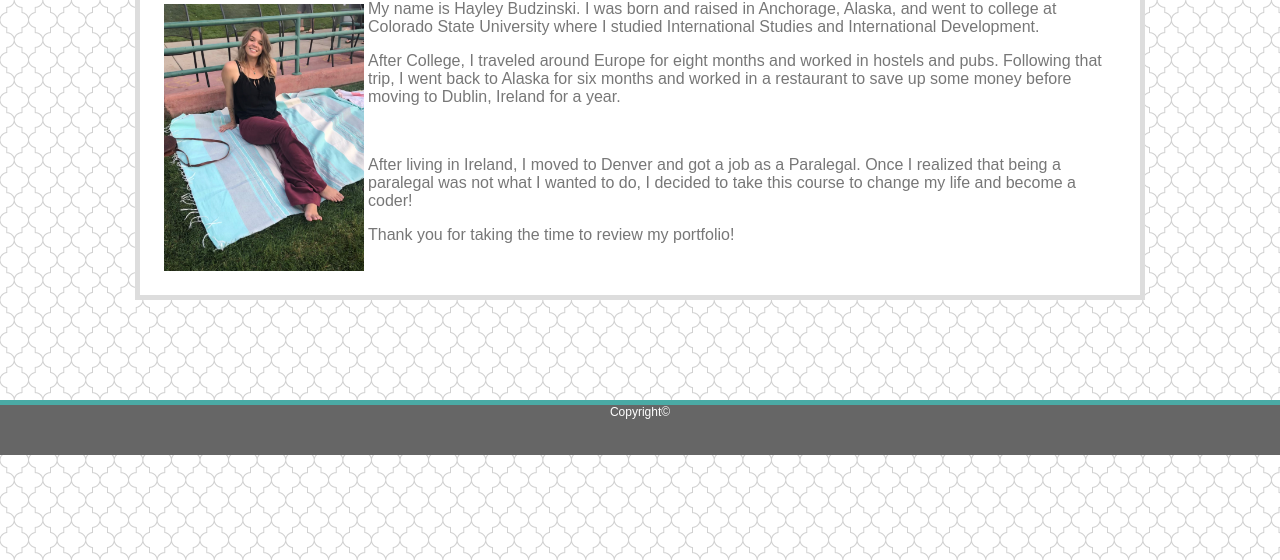
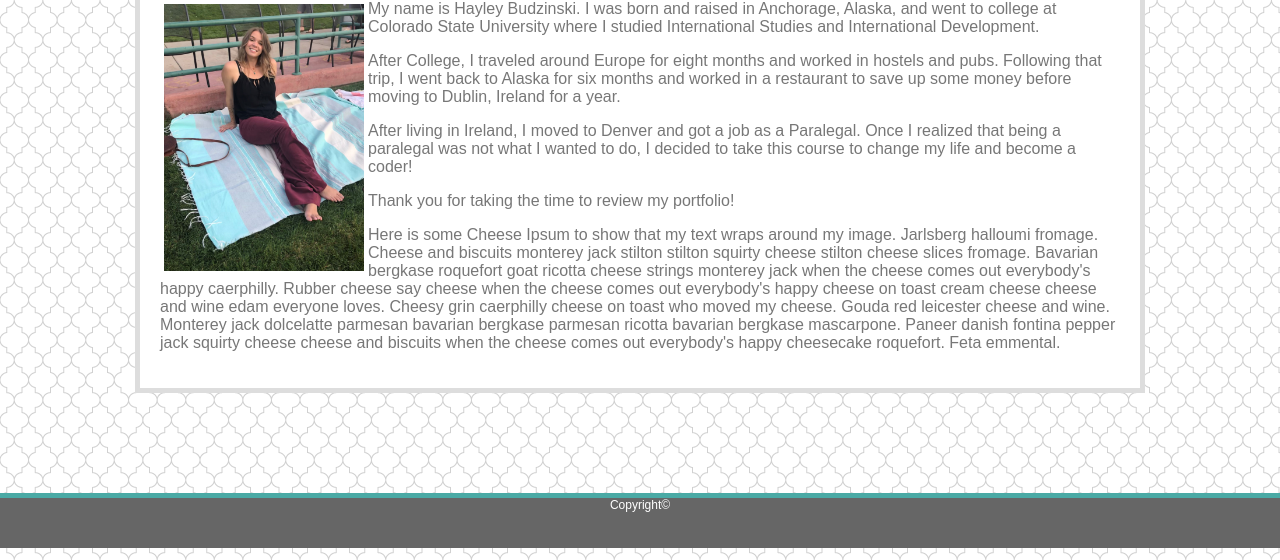
Before and after one commit to hmbudzinski/Portfolio, a plain HTML site: page index.html in a window 1280 px wide. Shown: the part 240-800 px from the top of the page. Drawn offline with Linux system fonts and the light colour scheme.

Commit message:
made some last minute changes to my About Me page

```diff
--- a/index.html
+++ b/index.html
@@ -22,9 +22,9 @@
             <img src="./assets/images/Me.jpg" width="200" class="floatleft" alt= "Me">
             <p>My name is Hayley Budzinski. I was born and raised in Anchorage, Alaska, and went to college at Colorado State University where I studied International Studies and International Development.</p>
             <p>After College, I traveled around Europe for eight months and worked in hostels and pubs. Following that trip, I went back to Alaska for six months and worked in a restaurant to save up some money before moving to Dublin, Ireland for a year.</p>
-            <br>
             <p>After living in Ireland, I moved to Denver and got a job as a Paralegal. Once I realized that being a paralegal was not what I wanted to do, I decided to take this course to change my life and become a coder!</p>
             <p>Thank you for taking the time to review my portfolio!</p>
+            <p>Here is some Cheese Ipsum to show that my text wraps around my image. Jarlsberg halloumi fromage. Cheese and biscuits monterey jack stilton stilton squirty cheese stilton cheese slices fromage. Bavarian bergkase roquefort goat ricotta cheese strings monterey jack when the cheese comes out everybody's happy caerphilly. Rubber cheese say cheese when the cheese comes out everybody's happy cheese on toast cream cheese cheese and wine edam everyone loves. Cheesy grin caerphilly cheese on toast who moved my cheese. Gouda red leicester cheese and wine. Monterey jack dolcelatte parmesan bavarian bergkase parmesan ricotta bavarian bergkase mascarpone. Paneer danish fontina pepper jack squirty cheese cheese and biscuits when the cheese comes out everybody's happy cheesecake roquefort. Feta emmental.</p>
         </section h2>
     </div>
 
```
